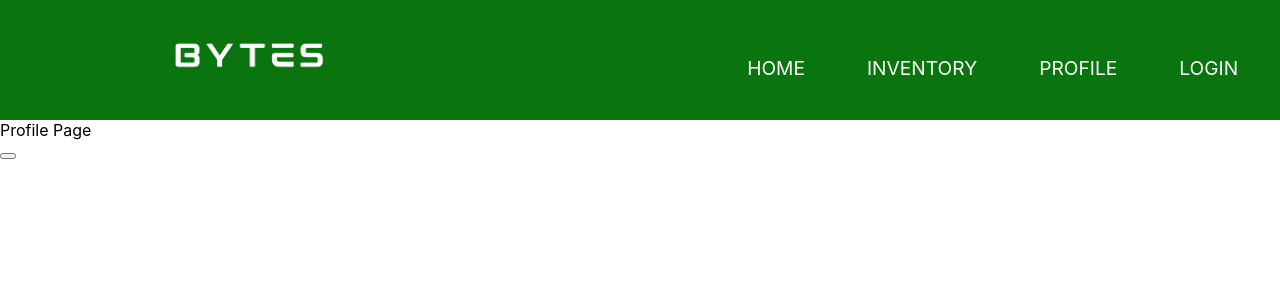
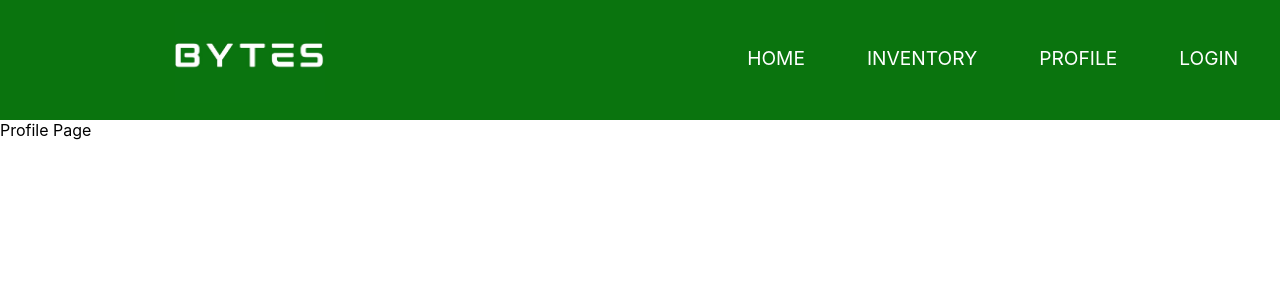
Before and after one commit to kylephan5/bytes, a React (Create React App) app in the folder bytes_client/: page /profile in a window 1280 px wide. Shown: the top 300 px of the page. Built offline with nearby package versions, Linux system fonts and the light colour scheme; no server answers.

Commit message:
mayleen navbar

```diff
--- a/bytes_client/src/components/Navbar.css
+++ b/bytes_client/src/components/Navbar.css
@@ -35,6 +35,7 @@
     text-align: center;
     width: 80vw;
     justify-content: flex-end;
+    padding-bottom: 20px;
 }
 
 .nav-item {
--- a/bytes_client/src/components/pages/Profile.js
+++ b/bytes_client/src/components/pages/Profile.js
@@ -22,9 +22,9 @@ function Profile() {
     <>
       <div>Profile Page</div>
         <div>{email}</div>
-        <button onClick={userLogout}>
+        {/* <button onClick={userLogout}>
 
-        </button>
+        </button> */}
     </>
   )
 }
```
